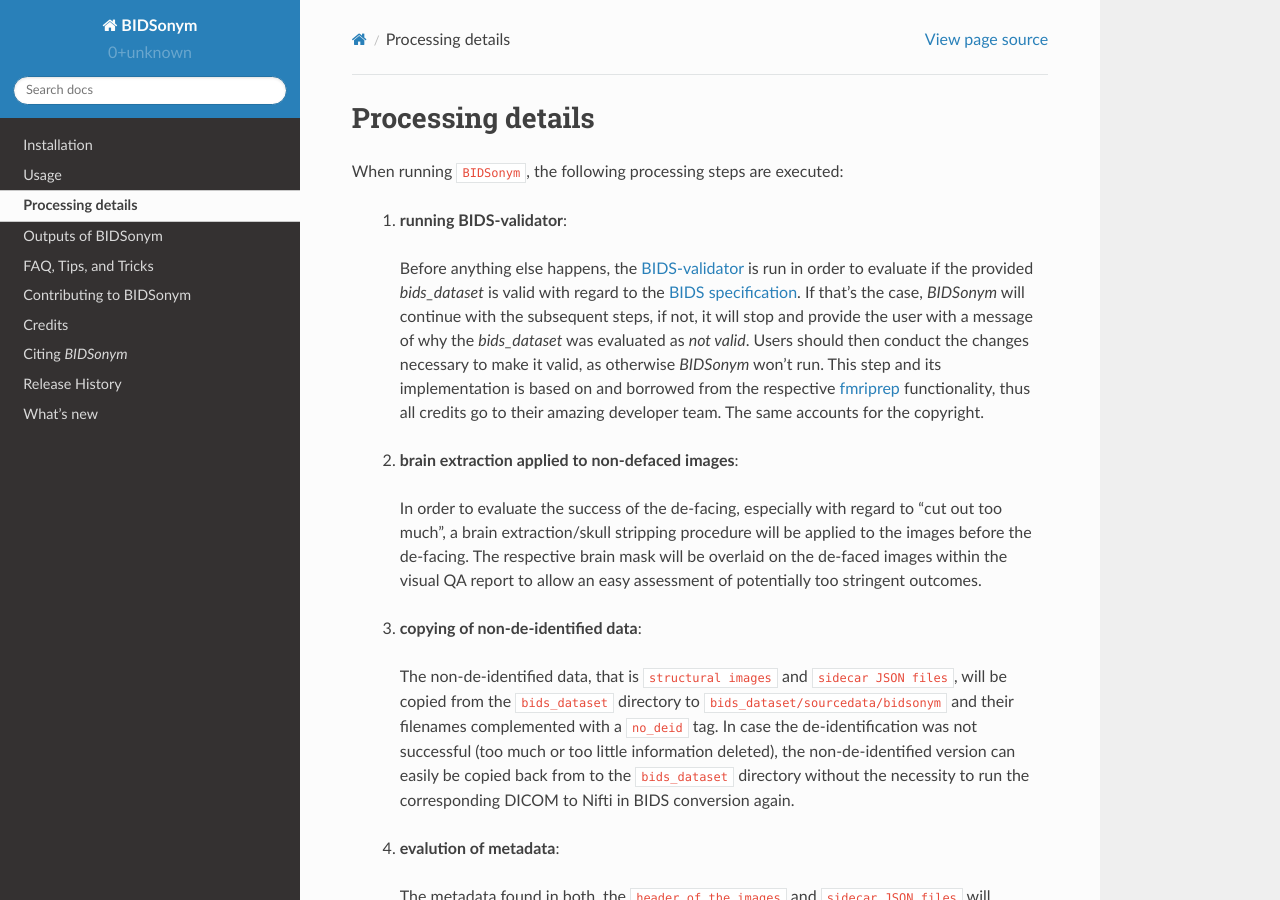
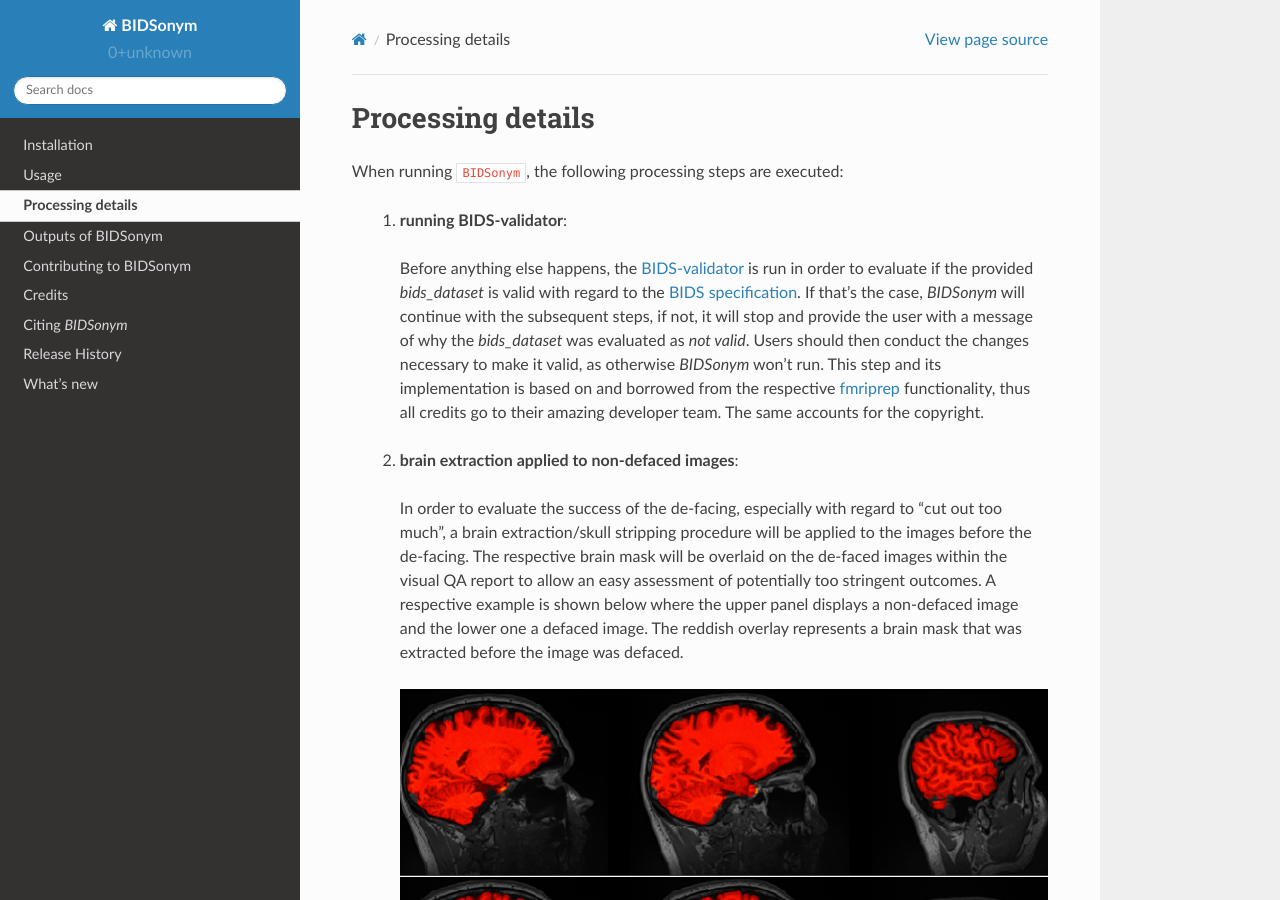
Before and after one commit to PeerHerholz/BIDSonym, a Sphinx documentation site: the page built from docs/source/processing_details.rst, in a window 1280 px wide and 900 px high. Built offline with Sphinx 7.4.7 and the Read the Docs theme 2.0.0, drawn with Linux system fonts in a browser that asks for light colours.

Commit message:
updates docs
- delete faq.rst as so far we don't have information to fill it
- include example graphic of brain extraction in processing_details.rst

```diff
--- a/docs/source/faq.rst
+++ /dev/null
@@ -1,3 +0,0 @@
-========================
-FAQ, Tips, and Tricks
-========================
--- a/docs/source/index.rst
+++ b/docs/source/index.rst
@@ -16,7 +16,6 @@
    usage
    processing_details
    outputs
-   faq
    contributors
    authors
    citing
--- a/docs/source/processing_details.rst
+++ b/docs/source/processing_details.rst
@@ -22,7 +22,12 @@
     In order to evaluate the success of the de-facing, especially with regard to "cut out too much",
     a brain extraction/skull stripping procedure will be applied to the images before the de-facing.
     The respective brain mask will be overlaid on the de-faced images within the visual QA report to
-    allow an easy assessment of potentially too stringent outcomes.
+    allow an easy assessment of potentially too stringent outcomes. A respective example is shown below
+    where the upper panel displays a non-defaced image and the lower one a defaced image. The reddish overlay
+    represents a brain mask that was extracted before the image was defaced.
+
+    .. image:: https://raw.githubusercontent.com/PeerHerholz/BIDSonym/master/docs/source/_static/brainext_defacing.png
+       :alt: alternate text
 
   3. **copying of non-de-identified data**:
 
```
Also changed, not shown: docs/source/_static/brainext_defacing.png (added).
